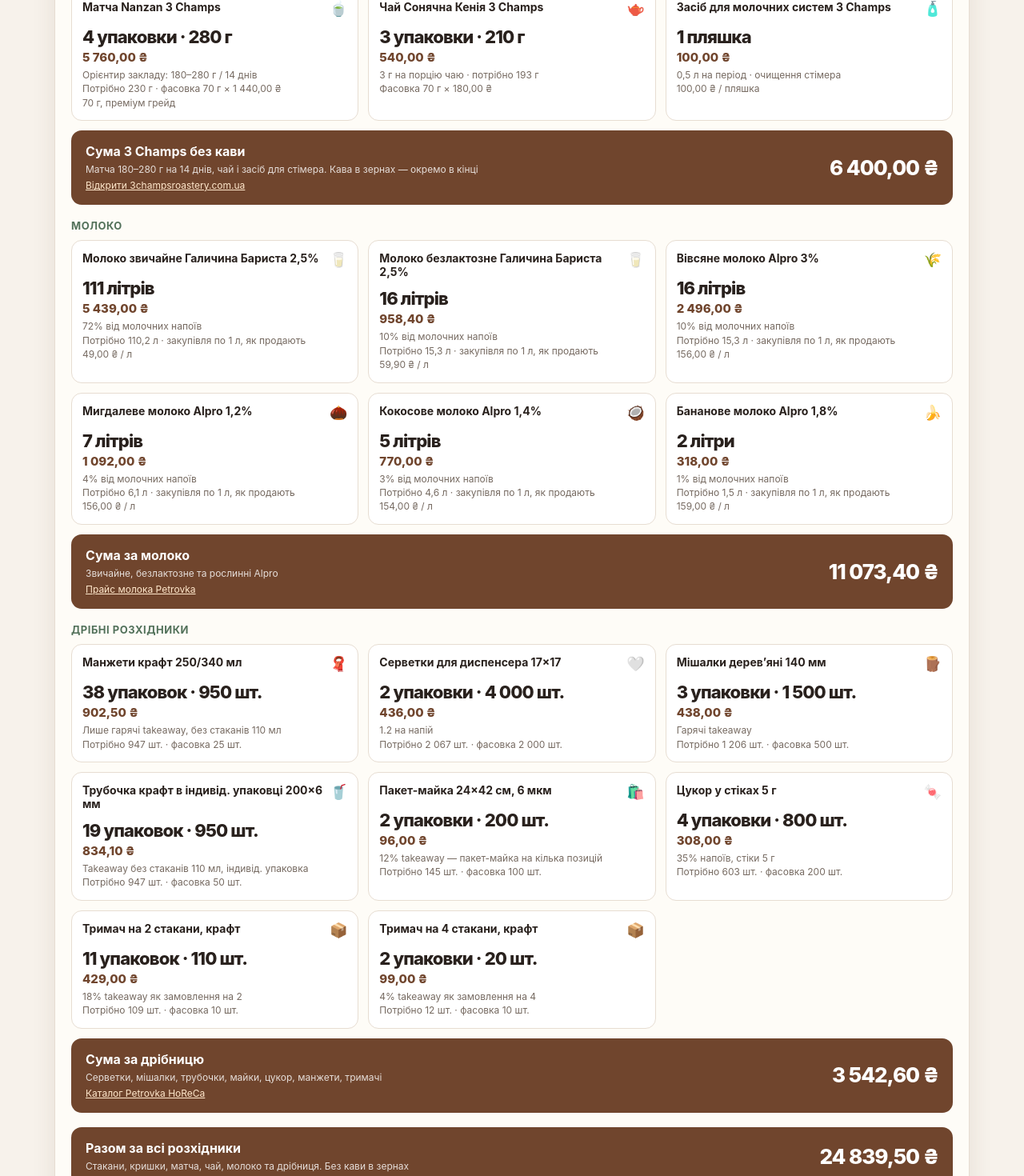
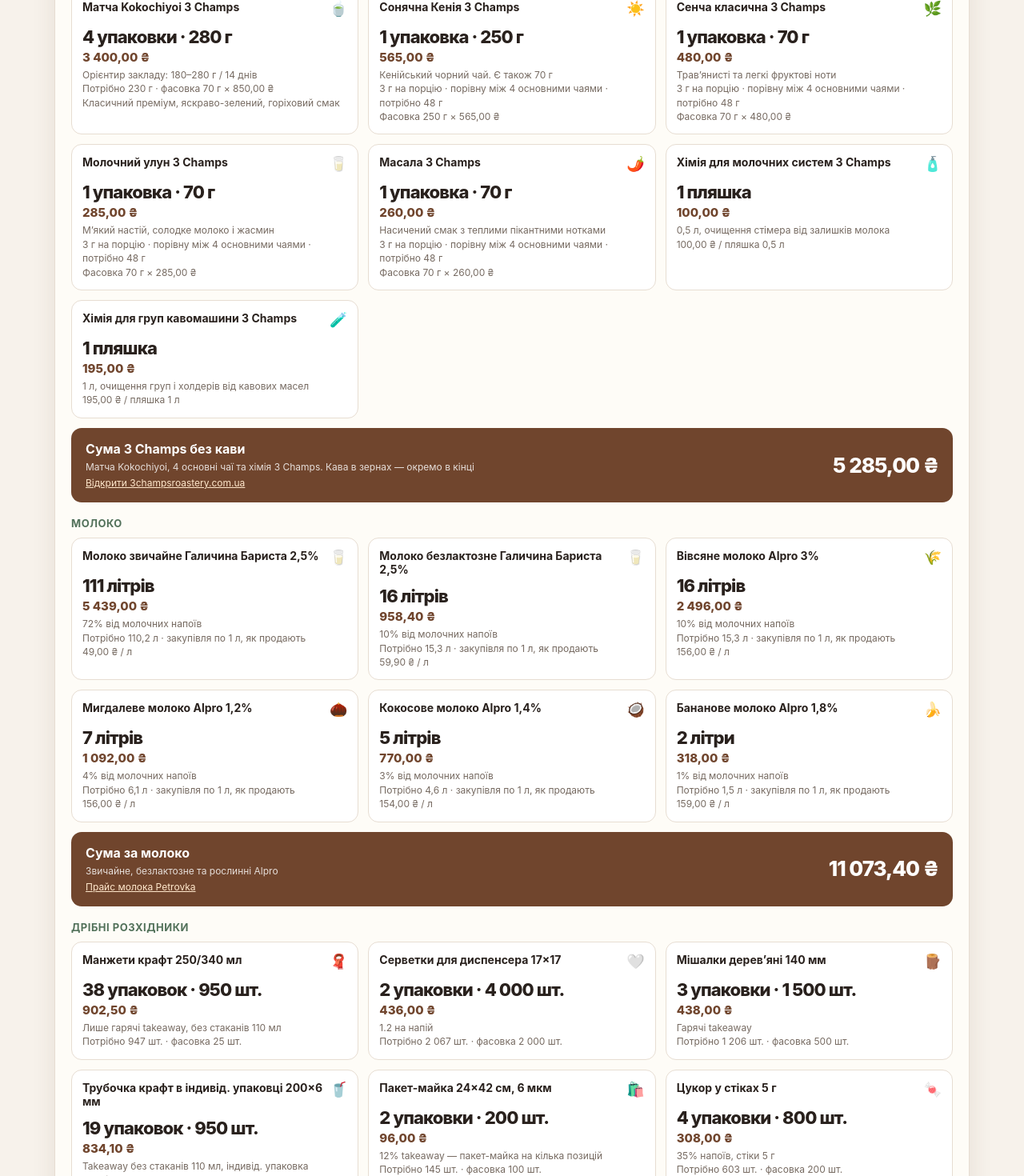
Before and after one commit to NatalinaMatioshko/coffee-shop-supplies, a React (Vite) app: page / in a window 1280 px wide. Shown: the part 2660-4130 px from the top of the page at 80% size. Built offline with nearby package versions, Linux system fonts and the light colour scheme.

Commit message:
Update 3 Champs teas, chemistry, and wishlist extras.
Keep four core teas in the buy list, add group cleaner, and move the rest to the wishlist.

Co-authored-by: Cursor <cursoragent@cursor.com>

```diff
--- a/src/components/ResultsPanel.jsx
+++ b/src/components/ResultsPanel.jsx
@@ -163,7 +163,7 @@ export function WishlistPanel({ data }) {
           <div className="price-total wishlist-total">
             <div>
               <strong>Орієнтир wish list — не в сумі</strong>
-              <p>Пакети для сміття, набір для матчі і холдер для рушників на бар</p>
+              <p>Пакети для сміття, набір і сито для матчі, холдер і додаткові чаї 3 Champs</p>
               <a href={PETROVKA_URL} target="_blank" rel="noreferrer">
                 Каталог Petrovka HoReCa
               </a>
--- a/src/data/supplies.js
+++ b/src/data/supplies.js
@@ -49,31 +49,77 @@ export const CHAMPS = {
     minPacks: 2,
   },
   matcha: {
-    title: 'Матча Nanzan 3 Champs',
+    title: 'Матча Kokochiyoi 3 Champs',
     pack: 70,
-    packPrice: 1440,
-    unitPrice: 20.57,
-    sku: '16373325000',
-    url: 'https://3champsroastery.com.ua/shop/matcha-nanzan-2103213618/',
-    note: '70 г, преміум грейд',
+    packPrice: 850,
+    unitPrice: 12.14,
+    sku: '17338801000',
+    url: 'https://3champsroastery.com.ua/shop/matcha-kokochiyoi/',
+    note: 'Класичний преміум, яскраво-зелений, горіховий смак',
   },
-  tea: {
-    title: 'Чай Сонячна Кенія 3 Champs',
-    pack: 70,
-    packPrice: 180,
-    unitPrice: 2.57,
-    sku: '17338801000',
-    url: 'https://3champsroastery.com.ua/shop/sonyachna-keniya/',
-    note: 'Чорний чай, 70 г',
-  },
+  teas: [
+    {
+      key: 'kenya',
+      title: 'Сонячна Кенія 3 Champs',
+      pack: 250,
+      packPrice: 565,
+      unitPrice: 2.26,
+      sku: 'sonyachna-keniya',
+      url: 'https://3champsroastery.com.ua/shop/sonyachna-keniya/',
+      note: 'Кенійський чорний чай. Є також 70 г',
+      emoji: '☀️',
+    },
+    {
+      key: 'sencha',
+      title: 'Сенча класична 3 Champs',
+      pack: 70,
+      packPrice: 480,
+      unitPrice: 6.86,
+      sku: 'sencha-klasichna',
+      url: 'https://3champsroastery.com.ua/shop/sencha-klasichna/',
+      note: 'Трав’янисті та легкі фруктові ноти',
+      emoji: '🌿',
+    },
+    {
+      key: 'milkOolong',
+      title: 'Молочний улун 3 Champs',
+      pack: 70,
+      packPrice: 285,
+      unitPrice: 4.07,
+      sku: 'molochniy-ulun',
+      url: 'https://3champsroastery.com.ua/shop/molochniy-ulun/',
+      note: 'М’який настій, солодке молоко і жасмин',
+      emoji: '🥛',
+    },
+    {
+      key: 'masala',
+      title: 'Масала 3 Champs',
+      pack: 70,
+      packPrice: 260,
+      unitPrice: 3.71,
+      sku: 'masala',
+      url: 'https://3champsroastery.com.ua/shop/masala/',
+      note: 'Насичений смак з теплими пікантними нотками',
+      emoji: '🌶️',
+    },
+  ],
   milkCleaner: {
-    title: 'Засіб для молочних систем 3 Champs',
+    title: 'Хімія для молочних систем 3 Champs',
     pack: 1,
     packPrice: 100,
     unitPrice: 100,
     sku: '17710482770',
     url: 'https://3champsroastery.com.ua/shop/himiya-dlya-molochnih-sistem/',
-    note: '0,5 л, очищення стімера',
+    note: '0,5 л, очищення стімера від залишків молока',
+  },
+  groupCleaner: {
+    title: 'Хімія для груп кавомашини 3 Champs',
+    pack: 1,
+    packPrice: 195,
+    unitPrice: 195,
+    sku: 'himiya-dlya-kavovih-masel',
+    url: 'https://3champsroastery.com.ua/shop/himiya-dlya-kavovih-masel/',
+    note: '1 л, очищення груп і холдерів від кавових масел',
   },
 };
 
@@ -328,13 +374,22 @@ export const WISHLIST = {
     note: 'Великий бак, 20 мкм',
   },
   matchaSet: {
-    title: 'Набір для матчі Olens Чабако, 3 предмети',
+    title: 'Набір для матчі подарунковий «Краєвид» 500 мл',
     pack: 1,
-    packPrice: 941,
-    unitPrice: 941,
-    sku: '1005291',
-    url: 'https://coffeeok.com.ua/ua/product/nabor-dlja-prigotovlenija-matcha-olens-chabako-3-predmeta.html',
-    note: 'Чаван, часен і часаку. Порошок матчі вже в розхідниках 3 Champs',
+    packPrice: 1280,
+    unitPrice: 1280,
+    sku: 'scenery500',
+    url: 'https://kultura.coffee/nabir-dlia-pryhotuvannia-chaiu-matcha-podarunkovyi-kraievyd-500-ml/',
+    note: 'Чаван 500 мл, часен, часаку і кусенаоші. Порошок матчі вже в розхідниках 3 Champs',
+  },
+  matchaSieve: {
+    title: 'Сито для матчі металеве',
+    pack: 1,
+    packPrice: 250,
+    unitPrice: 250,
+    sku: '18792',
+    url: 'https://kultura.coffee/syto-dlia-chaiu-matcha-metaleve/',
+    note: 'Нержавіюча сталь, Ø 7 см — просіювання порошку без грудочок',
   },
   towelHolder: {
     title: 'Холдер для паперових рушників на бар, V-складання',
@@ -345,4 +400,83 @@ export const WISHLIST = {
     url: 'https://devisan.com.ua/dyspensery-ta-obladnannya/dyspenser-dlya-rushnykiv-v-ukladky-bilyj-tm-devisan/',
     note: 'Білий ABS, місткість 200 аркушів — під рушники 21×21 см з розхідників',
   },
+  teas: [
+    {
+      key: 'buckwheat',
+      title: 'Гречаний чай 3 Champs',
+      pack: 70,
+      packPrice: 345,
+      unitPrice: 4.93,
+      sku: 'grechaniy-chay',
+      url: 'https://3champsroastery.com.ua/shop/grechaniy-chay/',
+      note: 'Смажене насіння чорної гречихи з Китаю',
+      emoji: '🌾',
+    },
+    {
+      key: 'daHongPao',
+      title: 'Да Хун Пао 3 Champs',
+      pack: 70,
+      packPrice: 395,
+      unitPrice: 5.64,
+      sku: 'da-hun-pao',
+      url: 'https://3champsroastery.com.ua/shop/da-hun-pao/',
+      note: 'Димний цитрус і фруктово-пряний післясмак',
+      emoji: '🪨',
+    },
+    {
+      key: 'tieGuanYin',
+      title: 'Те Гуань Інь 3 Champs',
+      pack: 70,
+      packPrice: 405,
+      unitPrice: 5.79,
+      sku: 'te-guan-in',
+      url: 'https://3champsroastery.com.ua/shop/te-guan-in/',
+      note: 'Тонкий насичений бузковий аромат',
+      emoji: '💜',
+    },
+    {
+      key: 'bergamot',
+      title: 'Сицилійський бергамот 3 Champs',
+      pack: 250,
+      packPrice: 665,
+      unitPrice: 2.66,
+      sku: 'sitsiliyskiy-be',
+      url: 'https://3champsroastery.com.ua/shop/sitsiliyskiy-be/',
+      note: 'Канді, глибокий смак з терпкістю. Є також 70 г',
+      emoji: '🍋',
+    },
+    {
+      key: 'grannyJam',
+      title: 'Бабусине варення 3 Champs',
+      pack: 250,
+      packPrice: 690,
+      unitPrice: 2.76,
+      sku: 'babusine-varennya',
+      url: 'https://3champsroastery.com.ua/shop/babusine-varennya/',
+      note: 'Суданська троянда, ягоди й трави. Є також 70 г',
+      emoji: '🍓',
+    },
+    {
+      key: 'cascara',
+      title: 'Каскара 3 Champs',
+      pack: 200,
+      packPrice: 225,
+      unitPrice: 1.13,
+      sku: '18204135050',
+      url: 'https://3champsroastery.com.ua/shop/kaskara/',
+      note: 'Сушена кавова вишня: шипшина, вишня, каркаде',
+      emoji: '🍒',
+    },
+    {
+      key: 'dzen',
+      title: 'Український Дзен 3 Champs',
+      pack: 250,
+      packPrice: 575,
+      unitPrice: 2.3,
+      sku: 'ukrainskiy-dzen',
+      url: 'https://3champsroastery.com.ua/shop/ukrainskiy-dzen/',
+      note: 'Смородина, чебрець і мате. Є також 70 г',
+      emoji: '🍃',
+    },
+  ],
 };
--- a/src/utils/calc.js
+++ b/src/utils/calc.js
@@ -159,8 +159,16 @@ export function compute(rows, { days, reserve, takeaway }) {
   const coffee = priced(Math.max(coffeeMenuKg, coffeePlanKg) * 1000, CHAMPS.coffee);
 
   const matcha = priced(CHAMPS.matchaGPer14Days * scale14, CHAMPS.matcha);
-  const tea = priced(add(teaCups * USAGE.teaGPerCup), CHAMPS.tea);
+  const teaNeeded = add(teaCups * USAGE.teaGPerCup);
+  const teaShare = CHAMPS.teas.length ? 1 / CHAMPS.teas.length : 0;
+  const teas = CHAMPS.teas.map((catalog) => ({
+    ...priced(teaNeeded * teaShare, catalog),
+    share: teaShare,
+    emoji: catalog.emoji,
+    note: catalog.note,
+  }));
   const milkCleaner = priced(Math.max(1, Math.ceil(scale14)), CHAMPS.milkCleaner);
+  const groupCleaner = priced(Math.max(1, Math.ceil(scale14)), CHAMPS.groupCleaner);
 
   const milkNeeded = add(milkMl);
   const milks = [
@@ -188,7 +196,10 @@ export function compute(rows, { days, reserve, takeaway }) {
   const cupsCost = pricedCups.reduce((sum, cup) => sum + cup.cost, 0);
   const lidsCost = pricedLids.reduce((sum, lid) => sum + lid.cost, 0);
   const coffeeCost = coffee.cost;
-  const champsCost = matcha.cost + tea.cost + milkCleaner.cost;
+  const champsCost = matcha.cost
+    + teas.reduce((sum, item) => sum + item.cost, 0)
+    + milkCleaner.cost
+    + groupCleaner.cost;
   const milkCost = milks.reduce((sum, item) => sum + item.cost, 0);
   const smallCost = napkin.cost + stirrer.cost + straw.cost + maika.cost + sugarItem.cost + sleeve.cost + carrier2.cost + carrier4.cost;
   const grandTotal = cupsCost + lidsCost + champsCost + milkCost + smallCost;
@@ -214,9 +225,16 @@ export function compute(rows, { days, reserve, takeaway }) {
     trash60: priced(WISHLIST_USAGE.trash60PerWeek * weeks, WISHLIST.trash60),
     trash120: priced(WISHLIST_USAGE.trash120PerWeek * weeks, WISHLIST.trash120),
     matchaSet: priced(1, WISHLIST.matchaSet),
+    matchaSieve: priced(1, WISHLIST.matchaSieve),
     towelHolder: priced(1, WISHLIST.towelHolder),
   };
-  const wishlistCost = Object.values(wishlist).reduce((sum, item) => sum + item.cost, 0);
+  const wishlistTeas = WISHLIST.teas.map((catalog) => ({
+    ...priced(catalog.pack, catalog),
+    emoji: catalog.emoji,
+    note: catalog.note,
+  }));
+  const wishlistCost = Object.values(wishlist).reduce((sum, item) => sum + item.cost, 0)
+    + wishlistTeas.reduce((sum, item) => sum + item.cost, 0);
 
   return {
     days,
@@ -233,8 +251,9 @@ export function compute(rows, { days, reserve, takeaway }) {
     coffee,
     coffeeMenuKg,
     matcha,
-    tea,
+    teas,
     milkCleaner,
+    groupCleaner,
     milks,
     napkin,
     stirrer,
@@ -252,6 +271,7 @@ export function compute(rows, { days, reserve, takeaway }) {
     extras,
     extraCost,
     wishlist,
+    wishlistTeas,
     wishlistCost,
     combinedTotal: grandTotal + extraCost + coffeeCost,
   };
@@ -299,14 +319,14 @@ export function buildResultGroups(data) {
       `Потрібно ${formatNumber(Math.round(data.matcha.needed))} г · фасовка ${data.matcha.pack} г × ${formatMoney(data.matcha.packPrice)}`,
       CHAMPS.matcha.note,
     ]),
-    supplyCard({
-      ...data.tea,
-      emoji: '🫖',
-      amount: formatPackBuy(data.tea.packs, data.tea.buy, 'г'),
+    ...data.teas.map((item) => supplyCard({
+      ...item,
+      amount: formatPackBuy(item.packs, item.buy, 'г'),
     }, [
-      `${USAGE.teaGPerCup} г на порцію чаю · потрібно ${formatNumber(Math.round(data.tea.needed))} г`,
-      `Фасовка ${data.tea.pack} г × ${formatMoney(data.tea.packPrice)}`,
-    ]),
+      item.note,
+      `${USAGE.teaGPerCup} г на порцію · порівну між 4 основними чаями · потрібно ${formatNumber(Math.round(item.needed))} г`,
+      `Фасовка ${item.pack} г × ${formatMoney(item.packPrice)}`,
+    ])),
     supplyCard({
       ...data.milkCleaner,
       emoji: '🧴',
@@ -319,8 +339,23 @@ export function buildResultGroups(data) {
         'пляшок',
       ),
     }, [
-      '0,5 л на період · очищення стімера',
-      `${formatMoney(data.milkCleaner.packPrice)} / пляшка`,
+      CHAMPS.milkCleaner.note,
+      `${formatMoney(data.milkCleaner.packPrice)} / пляшка 0,5 л`,
+    ]),
+    supplyCard({
+      ...data.groupCleaner,
+      emoji: '🧪',
+      amount: formatPackBuy(
+        data.groupCleaner.packs,
+        null,
+        null,
+        'пляшка',
+        'пляшки',
+        'пляшок',
+      ),
+    }, [
+      CHAMPS.groupCleaner.note,
+      `${formatMoney(data.groupCleaner.packPrice)} / пляшка 1 л`,
     ]),
   ].filter(Boolean);
 
@@ -431,7 +466,7 @@ export function buildResultGroups(data) {
       total: data.champsCost > 0 ? {
         label: 'Сума 3 Champs без кави',
         amount: formatMoney(data.champsCost),
-        hint: 'Матча 180–280 г на 14 днів, чай і засіб для стімера. Кава в зернах — окремо в кінці',
+        hint: 'Матча Kokochiyoi, 4 основні чаї та хімія 3 Champs. Кава в зернах — окремо в кінці',
         href: CHAMPS_URL,
         linkLabel: 'Відкрити 3champsroastery.com.ua',
       } : null,
@@ -631,7 +666,22 @@ export function buildWishlistItems(data) {
       ),
     }, [
       WISHLIST.matchaSet.note,
-      `Одноразово на заклад · ${formatMoney(data.wishlist.matchaSet.packPrice)} · код ${WISHLIST.matchaSet.sku}`,
+      `Одноразово на заклад · ${formatMoney(data.wishlist.matchaSet.packPrice)} · арт. ${WISHLIST.matchaSet.sku}`,
+    ]),
+    supplyCard({
+      ...data.wishlist.matchaSieve,
+      emoji: '🕸️',
+      amount: formatPackBuy(
+        data.wishlist.matchaSieve.packs,
+        null,
+        null,
+        'сито',
+        'сита',
+        'сит',
+      ),
+    }, [
+      WISHLIST.matchaSieve.note,
+      `Одноразово на бар · ${formatMoney(data.wishlist.matchaSieve.packPrice)} · арт. ${WISHLIST.matchaSieve.sku}`,
     ]),
     supplyCard({
       ...data.wishlist.towelHolder,
@@ -648,5 +698,12 @@ export function buildWishlistItems(data) {
       WISHLIST.towelHolder.note,
       `Одноразово на бар · ${formatMoney(data.wishlist.towelHolder.packPrice)} · арт. ${WISHLIST.towelHolder.sku}`,
     ]),
+    ...data.wishlistTeas.map((item) => supplyCard({
+      ...item,
+      amount: formatPackBuy(item.packs, item.buy, 'г'),
+    }, [
+      item.note,
+      `Wish list, 1 пачка в асортимент · ${formatMoney(item.packPrice)} / ${item.pack} г`,
+    ])),
   ].filter(Boolean);
 }
```
